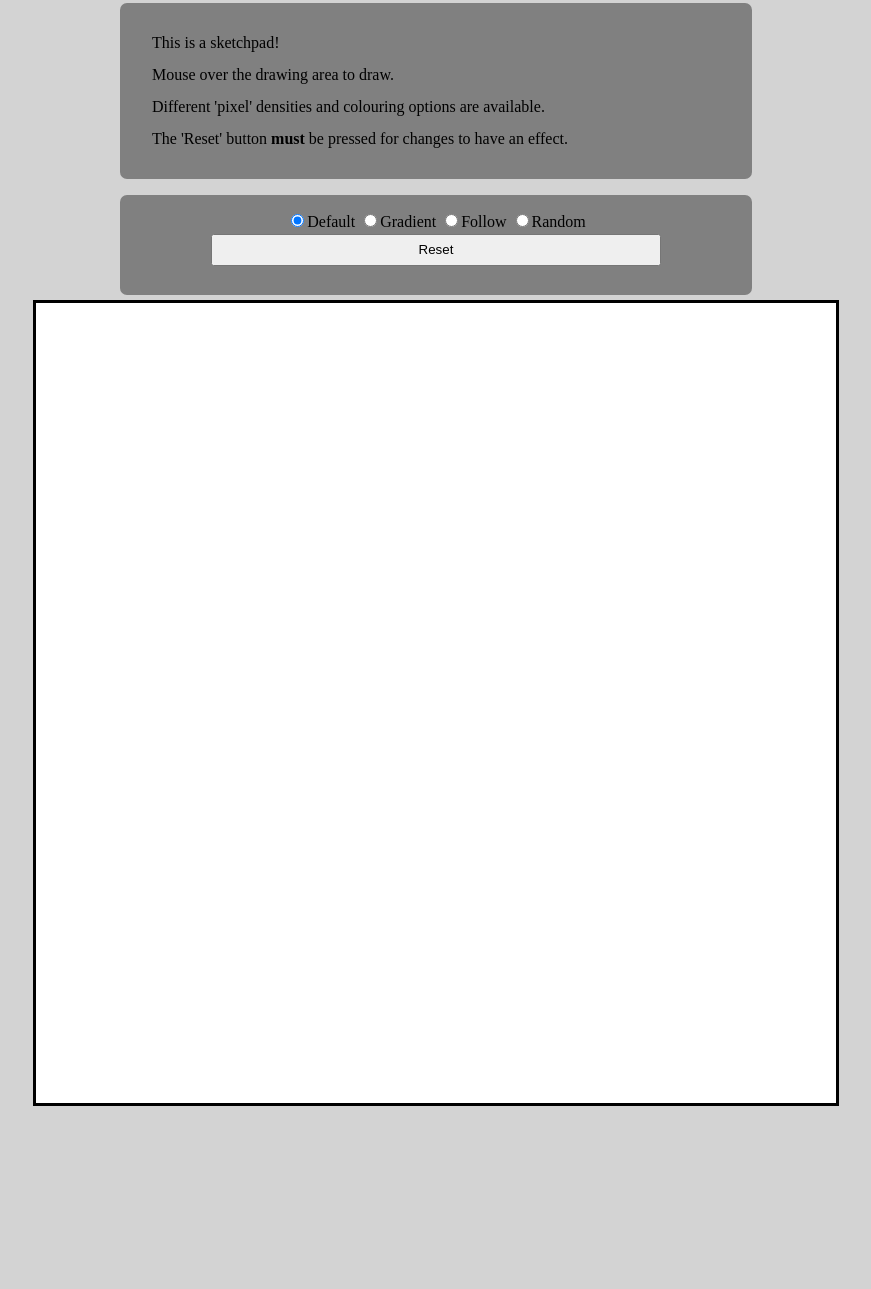
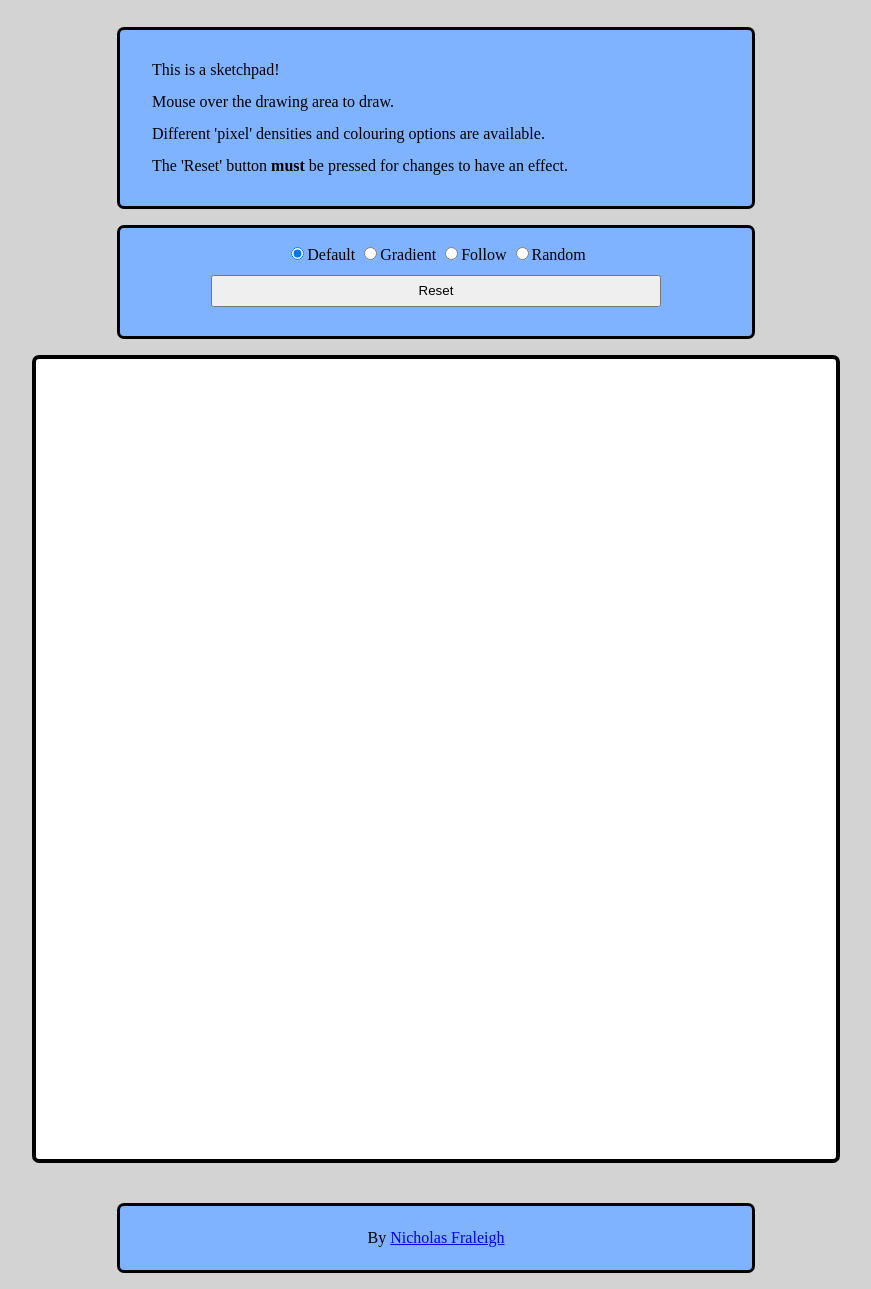
Before and after one commit to NicholasFraleigh/jQuery-sketchpad, a plain HTML site: page index.html in a window 1280 px wide. Shown: the part 13-1302 px from the top of the page, without its empty margins (204-1075 px from the left). Before the commit the page ends 1127 px from the top, so only its background shows below. Drawn offline with nearby package versions, Linux system fonts and the light colour scheme.

Commit message:
finalized styling, basically finished

```diff
--- a/css/stylesheet.css
+++ b/css/stylesheet.css
@@ -1,6 +1,10 @@
 body{
 	line-height: 0;
 	background-color: lightgray;
+}
+
+form{
+	padding: 0em 0.5em 0.5em 0.5em;
 }
 
 .square{
@@ -16,7 +20,8 @@ body{
     border-radius: 7px;
     -webkit-border-radius: 7px;
     -moz-border-radius: 7px;
-    background-color: grey;
+    background-color: #80b3ff;
+    border: solid;
 }
 
 .center{
@@ -25,11 +30,7 @@ body{
 }
 
 .style-all{
-	margin: 5px auto 5px auto;
-}
-
-.back{
-	background-color: green;
+	margin: 1em auto 1em auto;
 }
 
 .reset_button{
@@ -39,23 +40,29 @@ body{
 
 .intro{
 	line-height: 1;
-	margin: 1em auto 1em auto;
+	margin: 2.5em auto 1em auto;
     width: 600px;
     padding: 0.5em 1em 0.5em 1em;
     text-align:left;
     border-radius: 7px;
     -webkit-border-radius: 7px;
     -moz-border-radius: 7px;
-    background-color: grey;
+    background-color: #80b3ff;
+    border: solid;
 }
 
 #container{
 	width: 800px;
-	border: solid;
+	border: solid 4px;
 	margin:auto;
 	background-color: white;
+	border-radius: 7px;
 }
 
 #intro-text{
 	padding: 0.5em 1em 0.5em 1em;
 }
+
+#footy{
+	text-align:center;
+}
--- a/index.html
+++ b/index.html
@@ -5,6 +5,7 @@
 		<link rel='stylesheet' type = 'text/css' href = 'css/stylesheet.css'/>
 		<script src="https://ajax.googleapis.com/ajax/libs/jquery/1.11.0/jquery.min.js"></script>
 		<script type='text/javascript' src = 'scripts/script.js'></script>
+		<script src="https://use.fontawesome.com/13665d0b98.js"></script>
 	</head>
 	<body>
 		<div class = "intro style-all">
@@ -21,4 +22,12 @@
 			<button id = "reset" class = "center reset_button" >Reset</button>
 		</div>
 		<div id = "container" class = "style-all"></div>
+		<div id = "footy" class = "intro style-all">
+    		<footer>
+      			<p>By
+        			<a href="https://www.freecodecamp.com/nicholasfraleigh" target="_blank">Nicholas Fraleigh</a>
+      			</p>
+    		</footer>
+  		</div>
 	</body>
+</html>
--- a/scripts/script.js
+++ b/scripts/script.js
@@ -16,7 +16,11 @@ $(document).ready(function(){
 			alert("Sorry, maximum is 128 rows. Creating largest possible sketchpad.");
 			width = 128;
 		};
+
 		reset(width);
+		$('html,body').animate({
+        	scrollTop: $("#container").offset().top}, 'slow');
+
 	});
 
 });
@@ -87,7 +91,6 @@ var setup = function(total, width, paradigm){
         	$(this).css('background', '#000');
         	$(this).fadeTo(800,0);
         	//$(this).css('background', '#fff');
-
     	});
 	}
 
```
